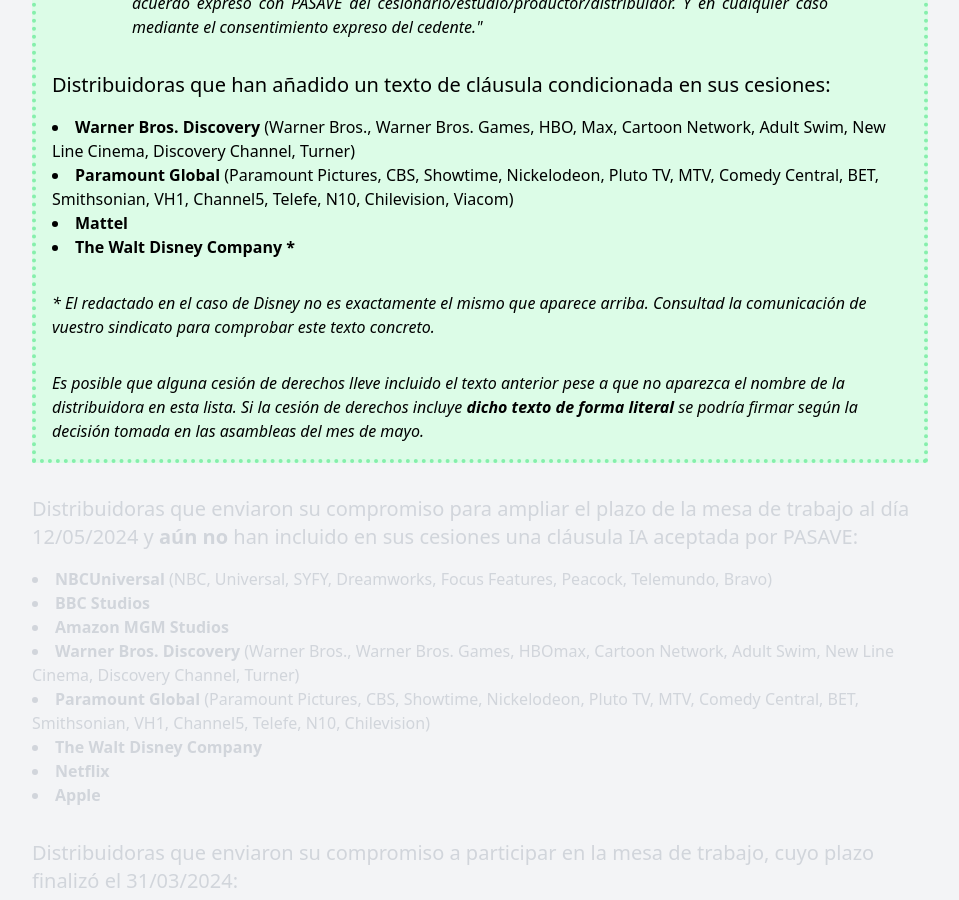
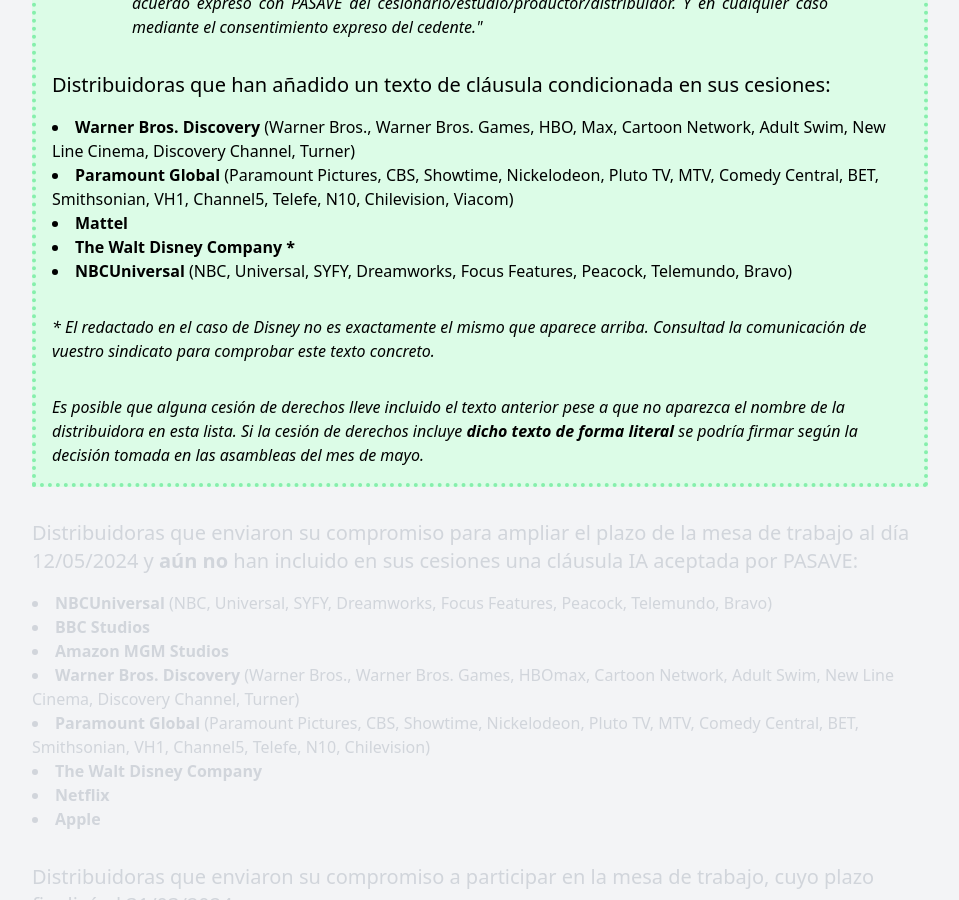
Before and after one commit to mutsuda/pasave.github.io, a Jekyll site: the page built from oklist.md, in a window 1280 px wide and 900 px high, scrolled down 1049 px. Shown: the whole window, without its empty margins (160-1119 px from the left). Built offline with Jekyll 4.4.1, drawn with Linux system fonts in a browser that asks for light colours.

Commit message:
added nbc

```diff
--- a/oklist.md
+++ b/oklist.md
@@ -53,6 +53,7 @@
 		<li><span class="font-bold">Paramount Global</span> (Paramount Pictures, CBS, Showtime, Nickelodeon, Pluto TV, MTV, Comedy Central, BET, Smithsonian, VH1, Channel5, Telefe, N10, Chilevision, Viacom)</li>
 		<li><span class="font-bold">Mattel</span></li>
 		<li><span class="font-bold">The Walt Disney Company *</span></li>
+		<li><span class="font-bold">NBCUniversal</span> (NBC, Universal, SYFY, Dreamworks, Focus Features, Peacock, Telemundo, Bravo)</li>
 	</ul>
 	<div class="pt-8 italic">* El redactado en el caso de Disney no es exactamente el mismo que aparece arriba. Consultad la comunicación de vuestro sindicato para comprobar este texto concreto.</div>
 	<div class="pt-8 italic">Es posible que alguna cesión de derechos lleve incluido el texto anterior pese a que no aparezca el nombre de la distribuidora en esta lista. Si la cesión de derechos incluye <b>dicho texto de forma literal</b> se podría firmar según la decisión tomada en las asambleas del mes de mayo.</div>
```
